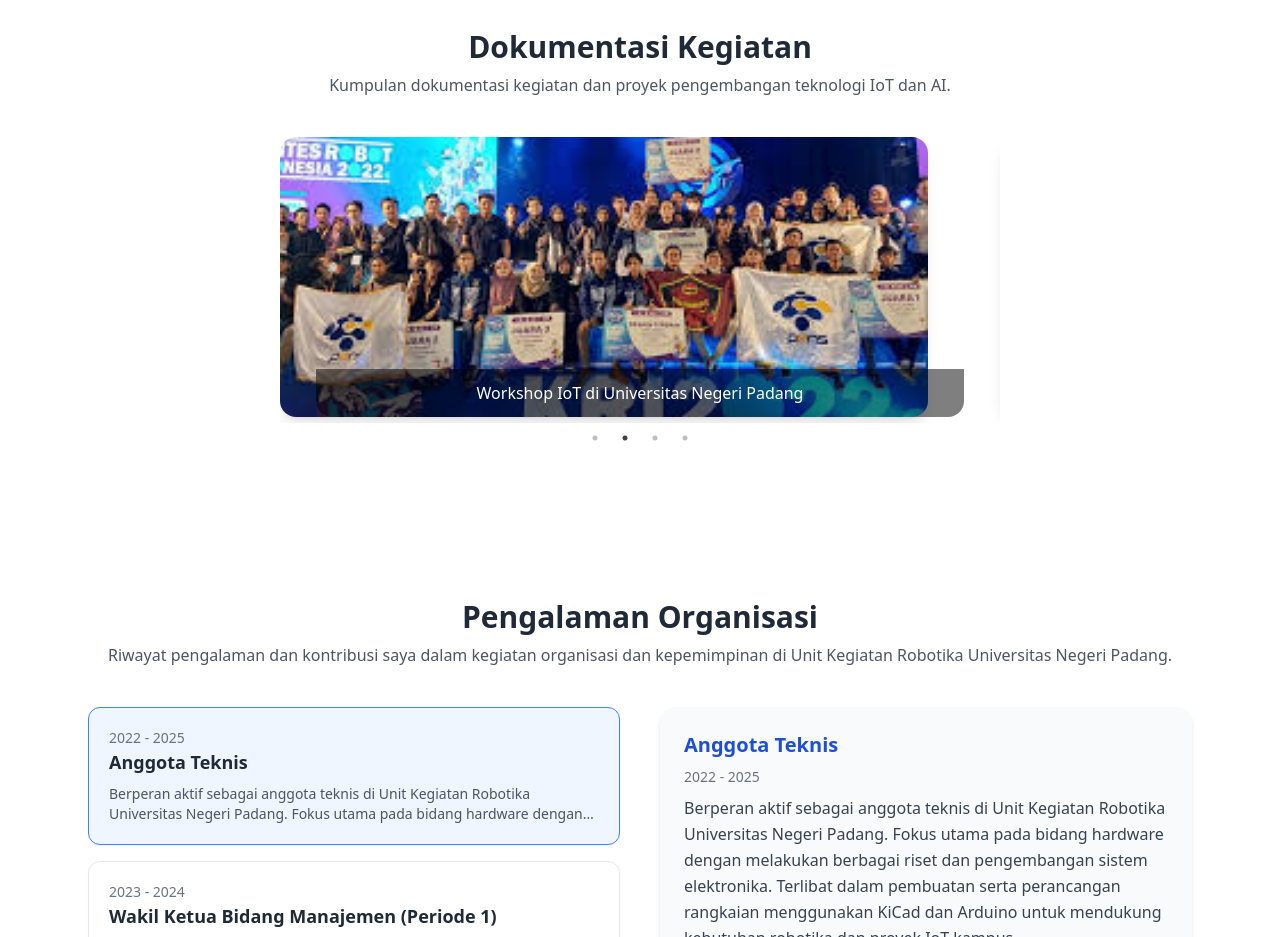
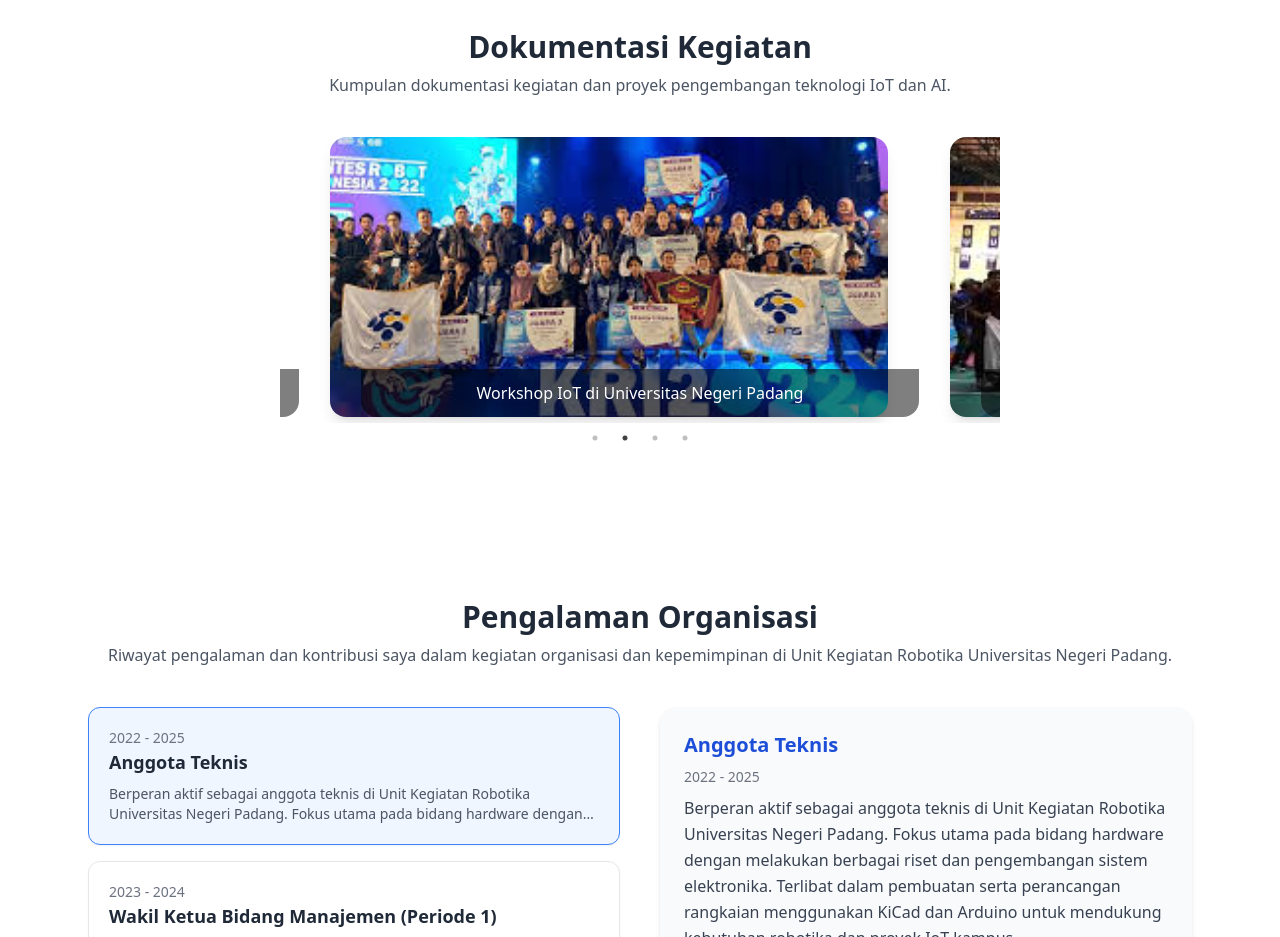
Before and after one commit to aldo1725/Rifaldo-portfolio, a React (Vite) app: page / in a window 1280 px wide. Shown: the part 1480-2417 px from the top of the page. Built offline with nearby package versions, Linux system fonts and the light colour scheme.

Commit message:
Perbarui tampilan portfolio dan animasi pengalaman

```diff
--- a/src/pages/Activities.jsx
+++ b/src/pages/Activities.jsx
@@ -26,7 +26,7 @@ export default function Activities() {
     slidesToShow: 1,
     slidesToScroll: 1,
     centerMode: true,
-    centerPadding: "0px",
+    centerPadding: "50px",
     pauseOnHover: true,
     arrows: false,
     cssEase: "ease-in-out",
```
